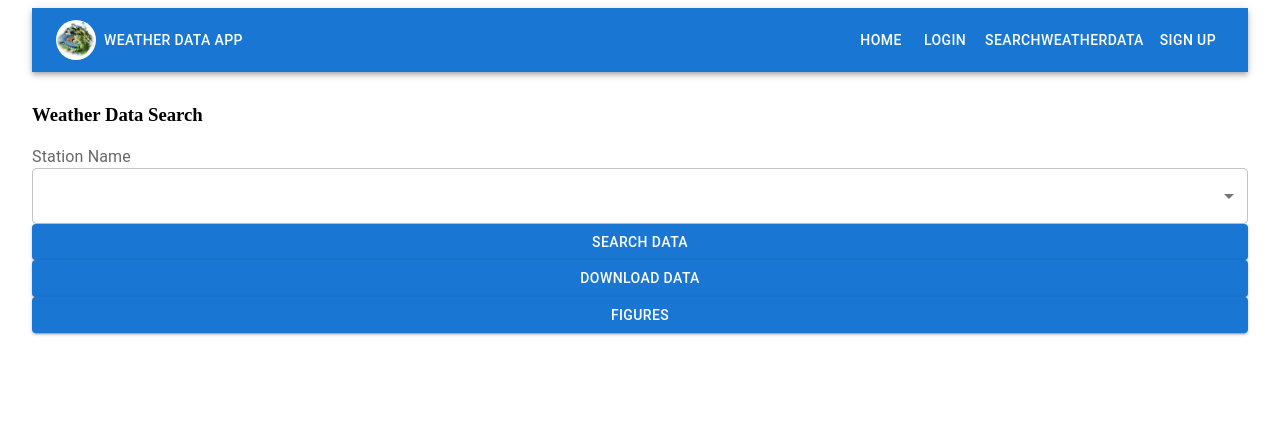
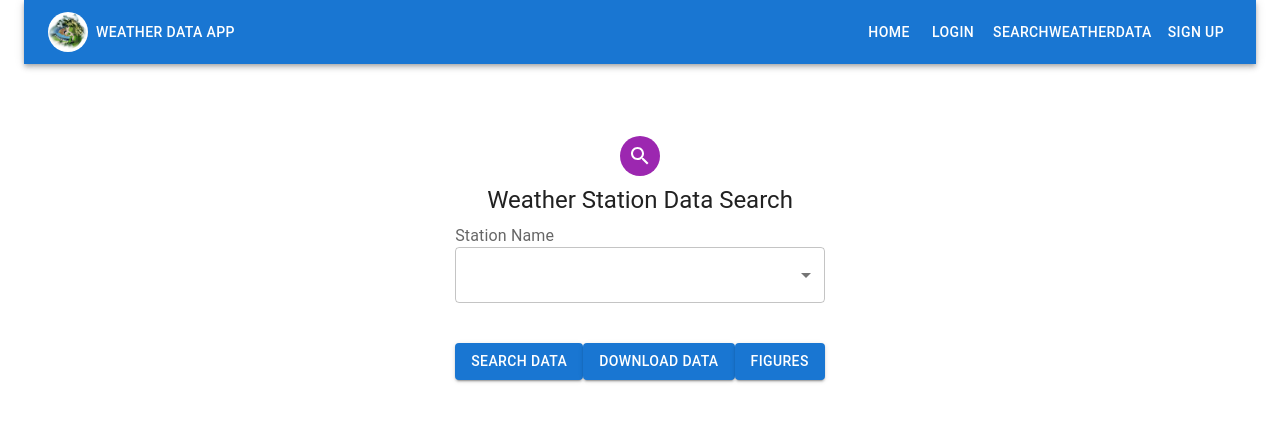
Before and after one commit to FIT-HNEE/ClientSide-WSData, a React (Create React App) app: page /WeatherDataFetching in a window 1280 px wide. Shown: the top 422 px of the page. Built offline with nearby package versions, Linux system fonts and the light colour scheme.

Commit message:
Update CSS and Icon

```diff
--- a/src/pages/WeatherData/WeatherDataFetching.tsx
+++ b/src/pages/WeatherData/WeatherDataFetching.tsx
@@ -5,7 +5,7 @@ import TextField from '@mui/material/TextField';
 import InputLabel from '@mui/material/InputLabel';
 import MenuItem from '@mui/material/MenuItem';
 import Box from '@mui/material/Box';
-import FormGroup from '@mui/material/FormGroup';
+import SearchIcon from '@mui/icons-material/Search';
 import Select from '@mui/material/Select';
 import DateAdapter from '@mui/lab/AdapterDateFns';
 import LocalizationProvider from '@mui/lab/LocalizationProvider';
@@ -17,6 +17,12 @@ import { parseISO } from 'date-fns/esm';
 import { arrayToExcel } from '../../components/ArraytoExcel'
 import { connect } from 'react-redux';
 import { GetQWData } from '../../actions/Actions'
+import Container from '@mui/material/Container';
+import CssBaseline from '@mui/material/CssBaseline';
+import { createTheme, ThemeProvider } from '@mui/material/styles';
+import Avatar from '@mui/material/Avatar';
+import Typography from '@mui/material/Typography';
+
 interface WeatherDataCredentials{
   StationName?: string,
   StartDay?: any,
@@ -34,6 +40,9 @@ interface Props {
     error: string
     }
 }
+
+ const theme = createTheme();
+
 class WeatherDataFetching extends React.Component<RouteComponentProps&Props, WeatherDataCredentials> {
 
   constructor(props: RouteComponentProps) {
@@ -105,21 +114,34 @@ class WeatherDataFetching extends React.Component<RouteComponentProps&Props, Wea
   };
 
   render() {
+
     return (
+
+      <ThemeProvider theme={theme}>
+        <Container component="main" maxWidth="xs">
+          <CssBaseline />
           <Box
-        component="form"
             sx={{
-          '& .MuiTextField-root': { m: 1, width: '25ch' },
+              marginTop: 8,
+              display: 'flex',
+              flexDirection: 'column',
+              alignItems: 'center',
             }}
-        noValidate
-        autoComplete="off"
           >
-        <div>
-          <h3>Weather Data Search</h3>
+            <Avatar sx={{ m: 1, bgcolor: 'secondary.main' }}>
+              <SearchIcon />
+            </Avatar>
 
-          <FormGroup >
+            <Typography component="h1" variant="h5">
+              Weather Station Data Search
+            </Typography>
+
+            <Box component="form" noValidate sx={{ mt: 1 }}>
+
+              <Box sx={{ mb: 2 }}>
               <InputLabel id="demo-simple-select-label">Station Name</InputLabel>
               <Select
+                fullWidth
                 value={this.state.StationName}
                 label="Station Name"
                 onChange={(event) => this.setState({
@@ -128,6 +150,7 @@ class WeatherDataFetching extends React.Component<RouteComponentProps&Props, Wea
               >
                 <MenuItem value="Buche">Buche</MenuItem>
               </Select>
+              </Box>
 
               <LocalizationProvider dateAdapter={DateAdapter}>
                 <Stack spacing={3}>
@@ -145,6 +168,7 @@ class WeatherDataFetching extends React.Component<RouteComponentProps&Props, Wea
                     }}
                     renderInput={(params) => <TextField {...params} />}
                   />
+
                   <DesktopDatePicker
                     //openTo="year"
                     //views={["year", "month", "day"]}
@@ -163,13 +187,15 @@ class WeatherDataFetching extends React.Component<RouteComponentProps&Props, Wea
                   />
                 </Stack>
               </LocalizationProvider>
-            <Button id="download" onClick={this.onButtonClick} variant='contained' color='primary'>Search Data</Button>
 
-            <Button onClick={this.onButtonClick} variant='contained' color='primary'>Download Data</Button>
-            <Button id="charts" onClick={this.onButtonClick} variant='contained' color='primary'>Figures</Button>
-          </FormGroup>
-        </div>
+              <Button id="download" onClick={this.onButtonClick} variant='contained' sx={{ mt: 3, mb: 2 }} color='primary'>Search Data</Button>
+              <Button onClick={this.onButtonClick} variant='contained' sx={{ mt: 3, mb: 2 }} color='primary'>Download Data</Button>
+              <Button id="charts" onClick={this.onButtonClick} variant='contained' sx={{ mt: 3, mb: 2 }} color='primary'>Figures</Button>
+
             </Box>
+          </Box>
+        </Container>
+      </ThemeProvider>
     )
   }
 }
```
Lines whose indentation alone changed are shown as unchanged.
